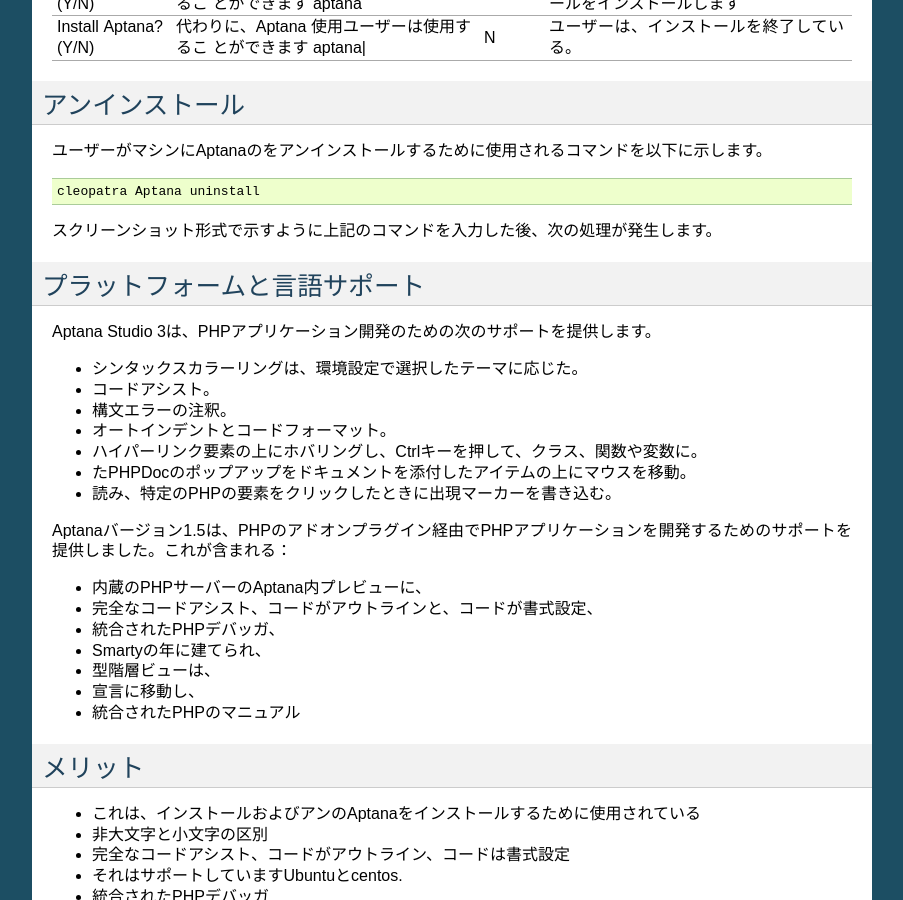
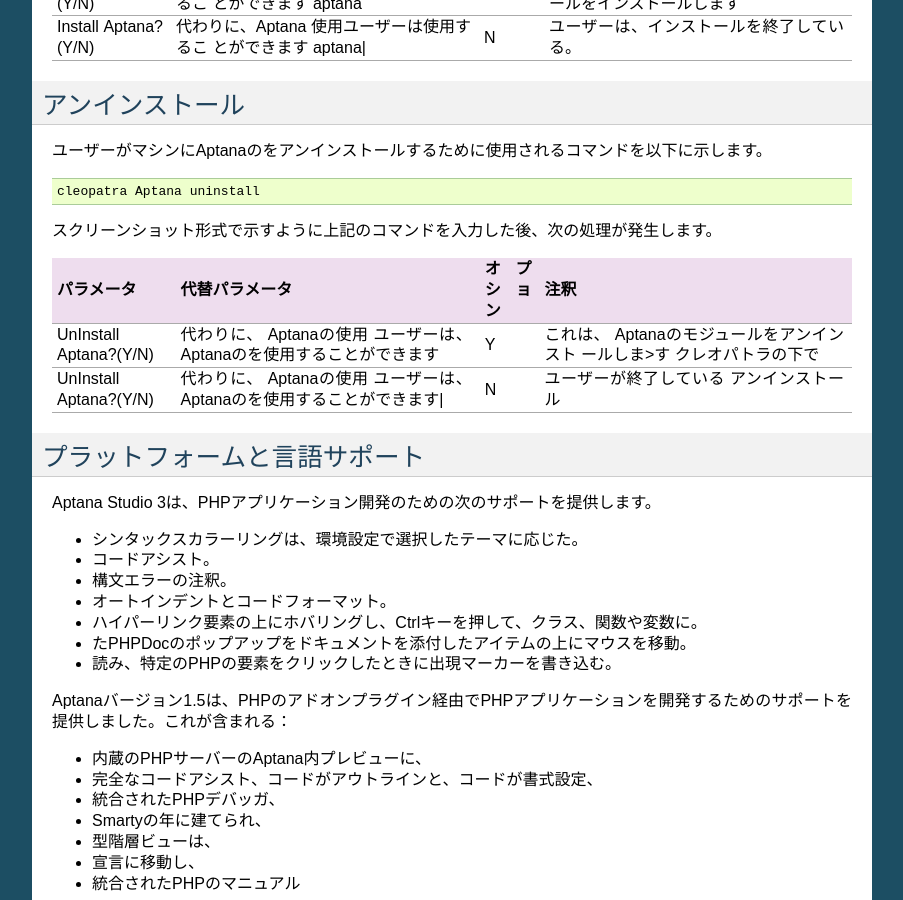
Before and after one commit to deepakajaylinux/japanese, a Sphinx documentation site: the page built from docs/source/japtana.rst, in a window 1280 px wide and 900 px high, scrolled down 1103 px. Shown: the whole window, without its empty margins (198-1101 px from the left). Built offline with Sphinx 7.4.7, drawn with Linux system fonts in a browser that asks for light colours; pages that are not in the unit, such as notebooks, are missing from menus.

Commit message:
multilanguage

```diff
--- a/docs/source/japtana.rst
+++ b/docs/source/japtana.rst
@@ -79,15 +79,19 @@
 
 .. cssclass:: table-bordered
 
+ +---------------------------+----------------------------------------------+---------------+-------------------------------------------+
+ | パラメータ                | 代替パラメータ                               | オプション    | 注釈                                      |
+ +===========================+==============================================+===============+===========================================+
+ |UnInstall Aptana?(Y/N)     | 代わりに、 Aptanaの使用 ユーザーは、         | Y             | これは、 Aptanaのモジュールをアンインスト |
+ |			     | Aptanaのを使用することができます             |               | ールしま>す クレオパトラの下で            |
+ +---------------------------+----------------------------------------------+---------------+-------------------------------------------+
+ |UnInstall Aptana?(Y/N)     | 代わりに、 Aptanaの使用 ユーザーは、         | N             | ユーザーが終了している アンインストール   |
+ |			     | Aptanaのを使用することができます|            |               |                                           |
+ +---------------------------+----------------------------------------------+---------------+-------------------------------------------+
 
- +---------------------------+----------------------------------------------+---------------+-------------------------------------------+
- | パラメータ		     | 代替パラメータ				    | オプション    | 注釈					|
- +===========================+==============================================+===============+===========================================+
- |UnInstall Aptana?(Y/N)     | 代わりに、 Aptanaの使用 ユーザーは、         | Y		    | これは、 Aptanaのモジュールをアンインスト |
- |			     | Aptanaのを使用することができます             | 		    | ールしま>す クレオパトラの下で            |
- +---------------------------+----------------------------------------------+---------------+-------------------------------------------+
- |UnInstall Aptana?(Y/N)     | 代わりに、 Aptanaの使用 ユーザーは、	    | N		    | ユーザーが終了している アンインストール|  |
- +---------------------------+----------------------------------------------+---------------+-------------------------------------------+
+
+
+
 
 
 
```
Also changed, not shown: 5 other files.
